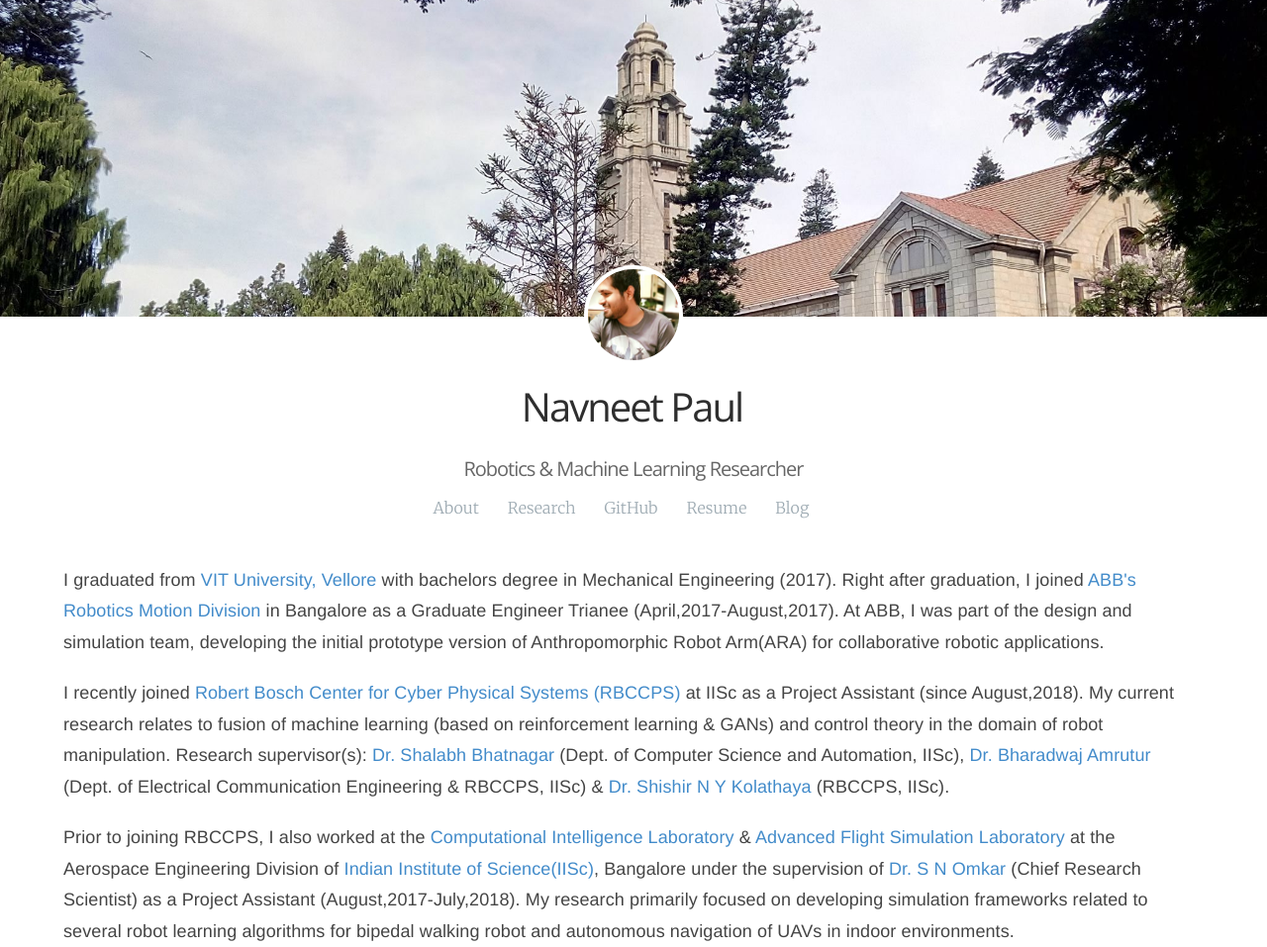
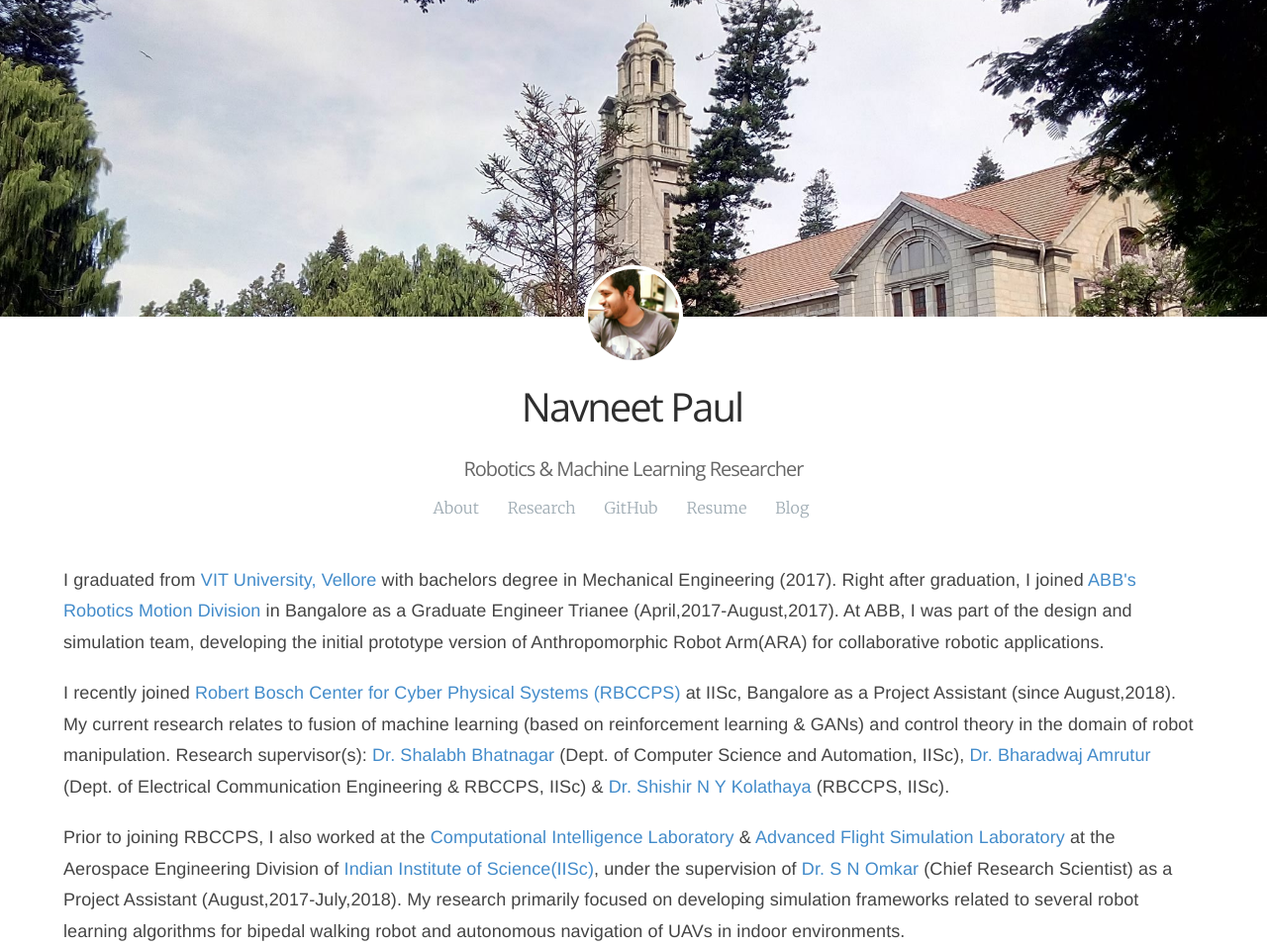
Before and after one commit to navuboy/navuboy.github.io, a Jekyll site: the page built from index.html, in a window 1280 px wide. Shown: the whole page at 99% size. Built offline with Jekyll 4.4.1, drawn with Linux system fonts in a browser that asks for light colours; some web fonts are replaced.

Commit message:
my new website

```diff
--- a/_includes/main.md
+++ b/_includes/main.md
@@ -2,8 +2,8 @@
 I graduated from <a href="http://www.vit.ac.in/" class="md-link">VIT University, Vellore</a> with bachelors degree in Mechanical Engineering (2017). Right after graduation, I joined <a href="https://new.abb.com/products/robotics" class="md-link">ABB's Robotics Motion Division</a> in Bangalore as a Graduate Engineer Trianee (April,2017-August,2017). At ABB, I was part of the design and simulation team, developing the initial prototype version of Anthropomorphic Robot Arm(ARA) for collaborative robotic applications.</p>
 
 <p class="about-p">
-I recently joined <a href="http://www.rbccps.org/" class="md-link">Robert Bosch Center for Cyber Physical Systems (RBCCPS)</a> at IISc as a Project Assistant (since August,2018). My current research relates to fusion of machine learning (based on reinforcement learning & GANs) and control theory in the domain of robot manipulation. Research supervisor(s): <a href="https://drona.csa.iisc.ac.in/~shalabh/" class="md-link"> Dr. Shalabh Bhatnagar</a> (Dept. of Computer Science and Automation, IISc), <a href="http://www.cense.iisc.ac.in/bharadwaj-amrutur" class="md-link">Dr. Bharadwaj Amrutur</a> (Dept. of Electrical Communication Engineering & RBCCPS, IISc) & <a href="https://shishirny.github.io/" class="md-link">Dr. Shishir N Y Kolathaya</a> (RBCCPS, IISc).
+I recently joined <a href="http://www.rbccps.org/" class="md-link">Robert Bosch Center for Cyber Physical Systems (RBCCPS)</a> at IISc, Bangalore as a Project Assistant (since August,2018). My current research relates to fusion of machine learning (based on reinforcement learning & GANs) and control theory in the domain of robot manipulation. Research supervisor(s): <a href="https://drona.csa.iisc.ac.in/~shalabh/" class="md-link"> Dr. Shalabh Bhatnagar</a> (Dept. of Computer Science and Automation, IISc), <a href="http://www.cense.iisc.ac.in/bharadwaj-amrutur" class="md-link">Dr. Bharadwaj Amrutur</a> (Dept. of Electrical Communication Engineering & RBCCPS, IISc) & <a href="https://shishirny.github.io/" class="md-link">Dr. Shishir N Y Kolathaya</a> (RBCCPS, IISc).
 </p>
 
 <p class="about-p">
-Prior to joining RBCCPS, I also worked at the <a href="https://sites.google.com/site/compintellab/home" class="md-link">Computational Intelligence Laboratory</a> & <a href="https://sites.google.com/site/compintellab/home/uavla" class="md-link">Advanced Flight Simulation Laboratory</a> at the Aerospace Engineering Division of <a href="https://iisc.ac.in/" class="md-link">Indian Institute of Science(IISc)</a>, Bangalore under the supervision of <a href="http://www.aero.iisc.ernet.in/people/s-n-omkar/" class="md-link">Dr. S N Omkar</a> (Chief Research Scientist) as a Project Assistant (August,2017-July,2018). My research primarily focused on developing simulation frameworks related to several robot learning algorithms for bipedal walking robot and autonomous navigation of UAVs in indoor environments.</p>
+Prior to joining RBCCPS, I also worked at the <a href="https://sites.google.com/site/compintellab/home" class="md-link">Computational Intelligence Laboratory</a> & <a href="https://sites.google.com/site/compintellab/home/uavla" class="md-link">Advanced Flight Simulation Laboratory</a> at the Aerospace Engineering Division of <a href="https://iisc.ac.in/" class="md-link">Indian Institute of Science(IISc)</a>, under the supervision of <a href="http://www.aero.iisc.ernet.in/people/s-n-omkar/" class="md-link">Dr. S N Omkar</a> (Chief Research Scientist) as a Project Assistant (August,2017-July,2018). My research primarily focused on developing simulation frameworks related to several robot learning algorithms for bipedal walking robot and autonomous navigation of UAVs in indoor environments.</p>
```
